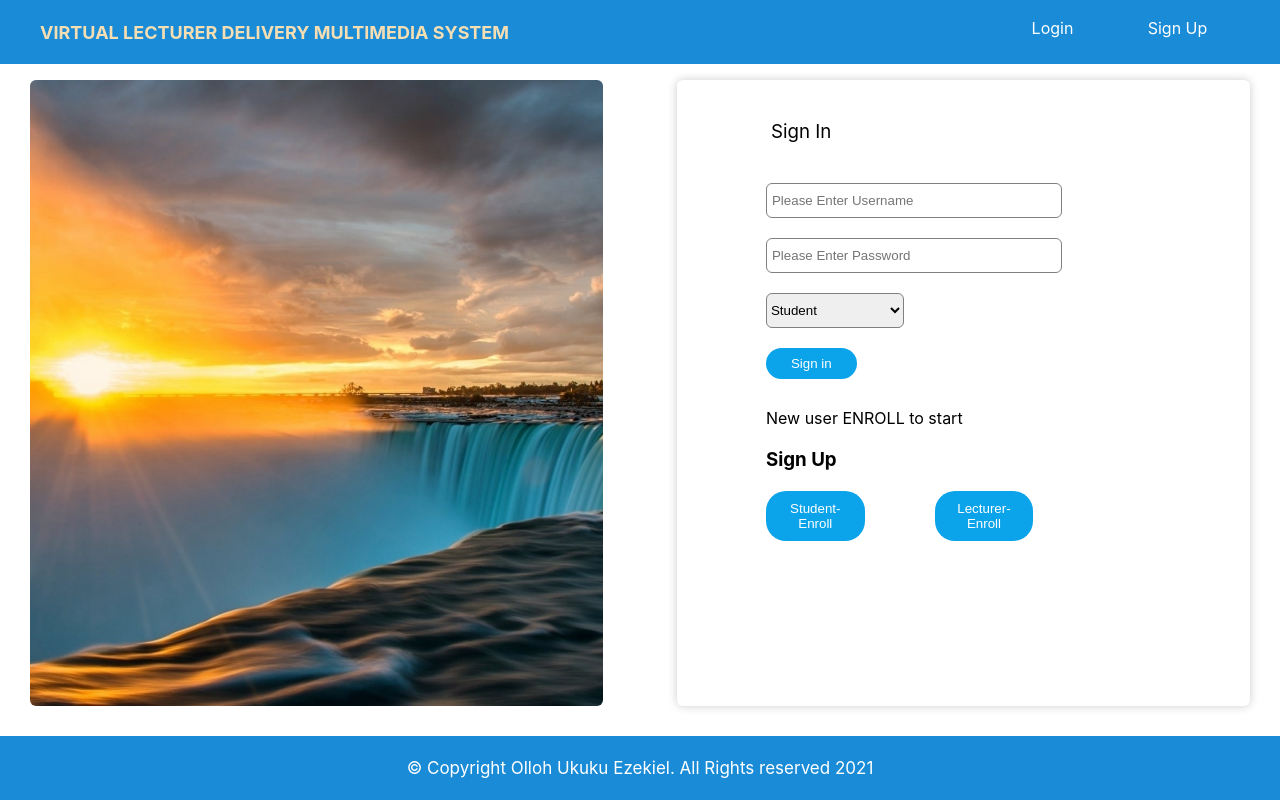
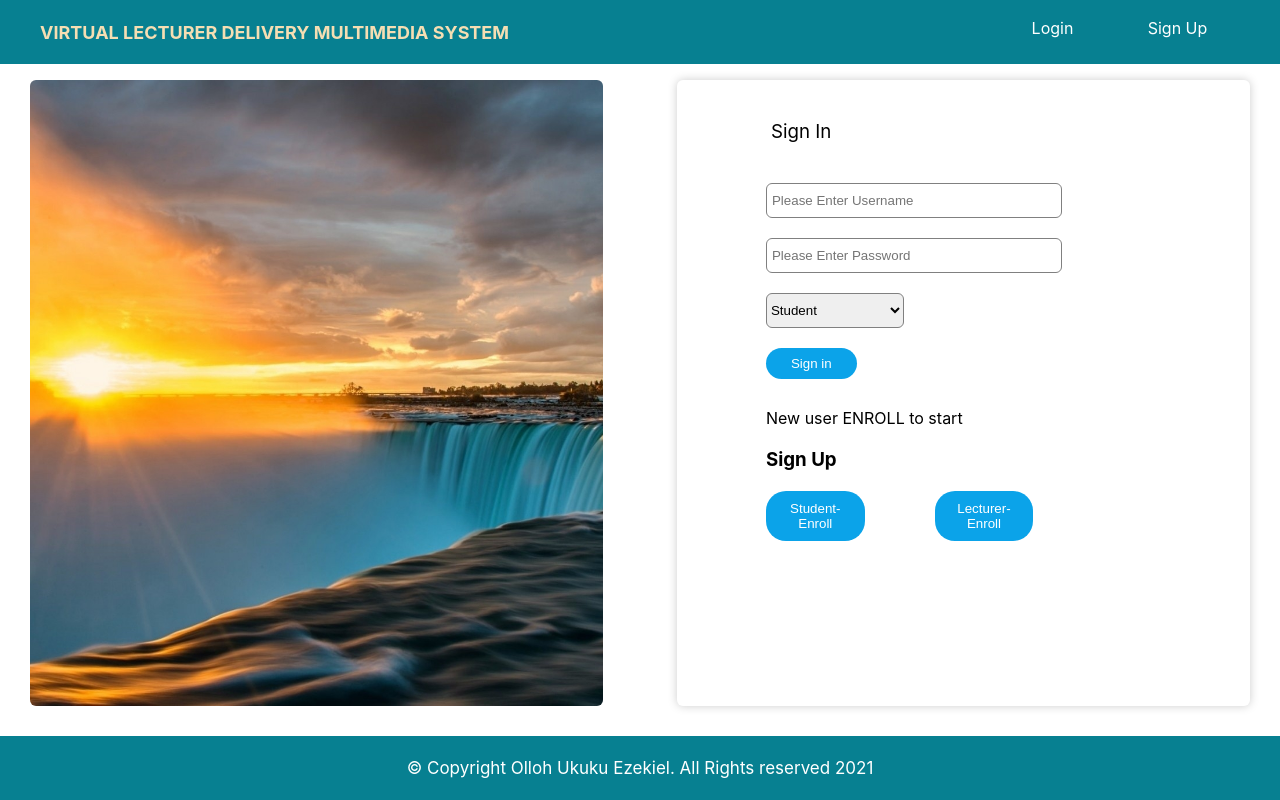
Before and after one commit to BenGabriel/virtuallecture, a React (Create React App) app: page / in a window 1280 px wide. Built offline with nearby package versions, Linux system fonts and the light colour scheme.

Commit message:
Update component.css

```diff
--- a/src/Components/components/component.css
+++ b/src/Components/components/component.css
@@ -5,7 +5,7 @@ nav {
   align-items: center;
   height: 8vh;
   color: wheat;
-  background-color: #1a8bd6;
+  background-color: #078091;
   padding: 0 40px;
   width: 100%;
   position: fixed;
@@ -50,7 +50,7 @@ nav .nav-links {
   padding-top: 61px;
 }
 footer {
-  background-color: #1a8bd6;
+  background-color: #078091;
   height: 8vh;
   display: flex;
   align-items: center;
@@ -65,7 +65,7 @@ footer p {
   font-size: 17px;
 }
 .sidebar {
-  background-color: #1a8bd6;
+  background-color: #078091;
   position: fixed;
   left: 0px;
   height: 84vh;
@@ -119,7 +119,7 @@ footer p {
 }
 
 .sidebar li:hover {
-  background-color: #1a8bd6aa;
+  background-color: #078091aa;
 }
 
 /* .sidebar .back {
```
